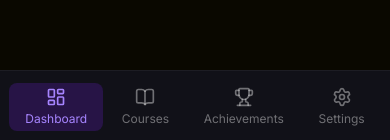
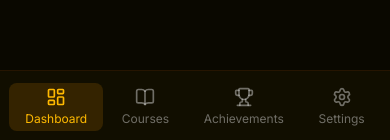
Before and after one commit to rishipraneeth-07/learning-dashboard, a Next.js app: page /dashboard in a window 390 px wide. Shown: the part 701-841 px from the top of the page. Built offline with nearby package versions, Linux system fonts and the light colour scheme; no server answers; the database is empty.

Commit message:
Updated BottomNav

```diff
--- a/components/sidebar/BottomNav.tsx
+++ b/components/sidebar/BottomNav.tsx
@@ -15,7 +15,7 @@ export default function BottomNav() {
   const [activeItem, setActiveItem] = useState('dashboard')
 
   return (
-    <nav className="md:hidden fixed bottom-0 left-0 right-0 z-50 bg-[#111118] border-t border-white/5 flex items-center justify-around px-2 py-3">
+    <nav className="md:hidden fixed bottom-0 left-0 right-0 z-50 bg-[#110e00] border-t border-amber-900/20 flex items-center justify-around px-2 py-3">
       {navItems.map((item) => {
         const Icon = item.icon
         const isActive = activeItem === item.id
@@ -29,16 +29,16 @@ export default function BottomNav() {
             {isActive && (
               <motion.div
                 layoutId="activeBottomNav"
-                className="absolute inset-0 bg-violet-600/20 rounded-lg"
+                className="absolute inset-0 bg-amber-500/15 rounded-lg"
                 transition={{ type: 'spring', stiffness: 400, damping: 30 }}
               />
             )}
             <Icon
               size={20}
-              className={`relative z-10 ${isActive ? 'text-violet-400' : 'text-white/40'}`}
+              className={`relative z-10 ${isActive ? 'text-amber-400' : 'text-white/40'}`}
             />
             <span
-              className={`relative z-10 text-xs ${isActive ? 'text-violet-400' : 'text-white/40'}`}
+              className={`relative z-10 text-xs ${isActive ? 'text-amber-400' : 'text-white/40'}`}
             >
               {item.label}
             </span>
```
